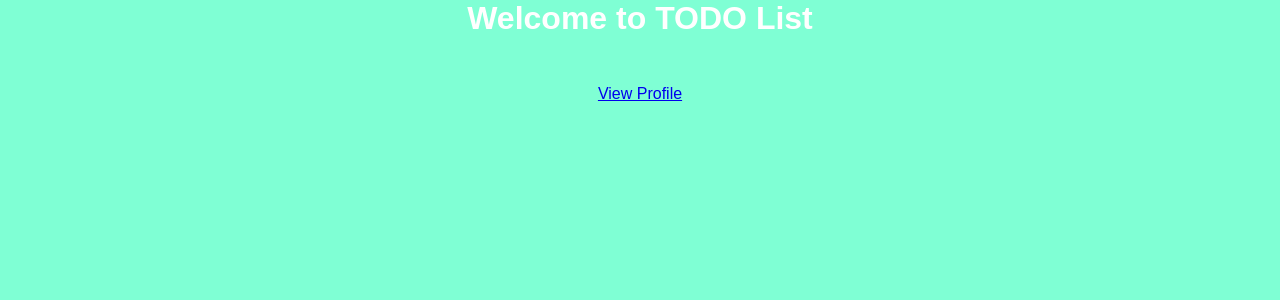
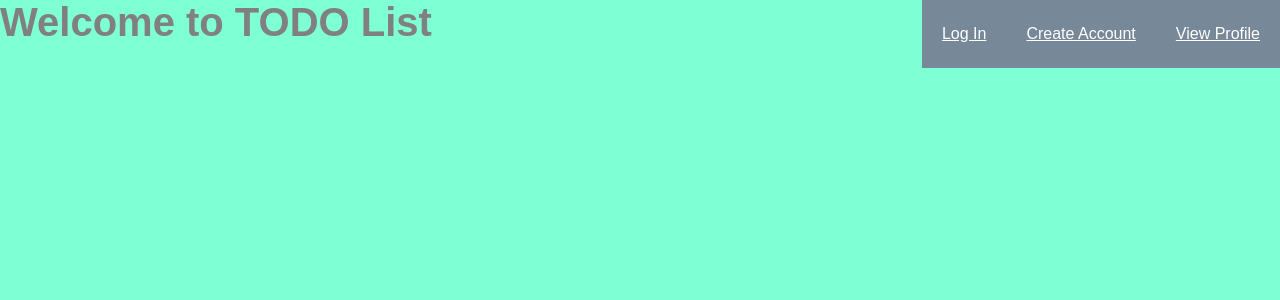
Before and after one commit to azamatbaiyzbekov/Todo-Web-Application, a Node server app: page / in a window 1280 px wide. Shown: the top 300 px of the page. Run offline with Node 20, Linux system fonts and the light colour scheme; some libraries are stand-ins or nearby versions.

```diff
--- a/controllers/usersCtrl.js
+++ b/controllers/usersCtrl.js
@@ -1,6 +1,10 @@
 // const db = require('../models');
 // const response = require('./response');
 
+
+// const createUser = (req, res) => {
+//   res.render('accounts/login')
+// }
 
 // module.exports = {
 //   index: (req, res) => {
--- a/public/scripts/app.js
+++ b/public/scripts/app.js
@@ -1 +1,18 @@
 console.log('Public');
+
+const mainPage = document.querySelector('main-page');
+const navLinks = document.querySelector('nav li');
+const form = document.querySelector('form');
+
+
+// ADD NAV ACTIVE CLASS
+// navLinks.forEach(link => {
+//   if (window.location.pathname === link.firstChild.getAttribute('href')) {
+//     link.classList.add('active')
+//   }
+// });
+
+// Create an Account
+const newSession = (req, res)=> {
+  res.rend('accounts/login');
+}
--- a/public/styles/main.css
+++ b/public/styles/main.css
@@ -6,7 +6,6 @@
 }
 
 body {
-
   background-color: aquamarine;
   text-align: center;
   font-family: sans-serif;
@@ -31,6 +30,7 @@ input {
   font-size: 1em;
   line-break: 1.6;
   border: 2px solid #ddd;
+  text-align: center;
 }
 
 input[type="submit"] {
@@ -67,6 +67,24 @@ input[type="submit"] {
 }
 
 /* Nav */
+
+.nav-bar h1{
+  display: inline;
+  font-size: 40px;
+  color: gray;
+  margin: 0;
+  float: left;
+}
+
+.nav-bar a {
+  display: inline;
+  background-color: lightslategray;
+  color: white;
+  overflow: hidden;
+  padding: 0 5%;
+  padding: 25px 20px;
+  float: right;
+}
 
 nav {
   background-color: #ddd;
--- a/routes/accounts.js
+++ b/routes/accounts.js
@@ -4,5 +4,7 @@ const ctrl = require('../controllers');
 
 router.get('/signup', ctrl.accountsCtrl.newUser);
 router.post('/signup', ctrl.accountsCtrl.createUser);
+router.get('/login', ctrl.accountsCtrl.newSession);
+
 
 module.exports = router;
--- a/routes/views.js
+++ b/routes/views.js
@@ -11,4 +11,8 @@ router.get('/', (req, res) => {
 	res.render('index');
 });
 
+// router.get('/accounts', (req,res) => {
+// 	res.send
+// })
+
 module.exports = router;
--- a/server.js
+++ b/server.js
@@ -1,9 +1,8 @@
-console.log('Project 1!');
-
 // SECTION : Modules
 const express = require('express');
 const routes = require('./routes');
 const bodyParser = require('body-parser');
+// const session = require('express-session');
 
 // SECTION : Instanced Modules
 const app = express();
@@ -20,10 +19,9 @@ app.use(express.json());
 app.set('view engine', 'ejs');
 
 
-
 // SECTION : Routes
 
-
+// Root Route
 app.use('/', routes.views);
 
 // Accounts Route
@@ -32,14 +30,29 @@ app.use('/accounts', routes.accounts);
 // Profile Route
 // app.use('/profile', routes.profile);
 
-// User Route
-// app.use('/users', routes.users);
-
-// SECTION : Root Route via routes
-
 
 // SECTION : API Endpoints
+app.get('/accounts/users', (req, res) => {
+  res.json([
+    {
+      name: 'test',
+      email: 'test',
+      password: 'test',
+      user_id: 'test',
+      sign_up_date: Date.now,
+    }
+  ])
+})
 
+app.get('/accounts', (req, res) =>{
+  res.json({
+    name: 'test',
+    email: 'test',
+    password: 'test',
+    user_id: 'test',
+    sign_up_date: Date.now,
+  })
+})
 
 
 // SECTION : Server Listener
--- a/views/index.ejs
+++ b/views/index.ejs
@@ -1,6 +1,10 @@
 <% include ./partials/_head.ejs %>
-
-  <h1>Welcome to TODO List</h1>
-  <a href="/profile">View Profile</a>
-
+  <section class="main-page">
+    <div class="nav-bar">
+      <h1>Welcome to TODO List</h1>
+        <a href="accounts/profile">View Profile</a>
+        <a href="accounts/signup">Create Account</a>
+        <a href="accounts/login">Log In</a>
+    </div>
+  </section>
 <% include ./partials/_footer.ejs %>
```
Also changed, not shown: controllers/accountsCtrl.js (+62 -8 lines).
